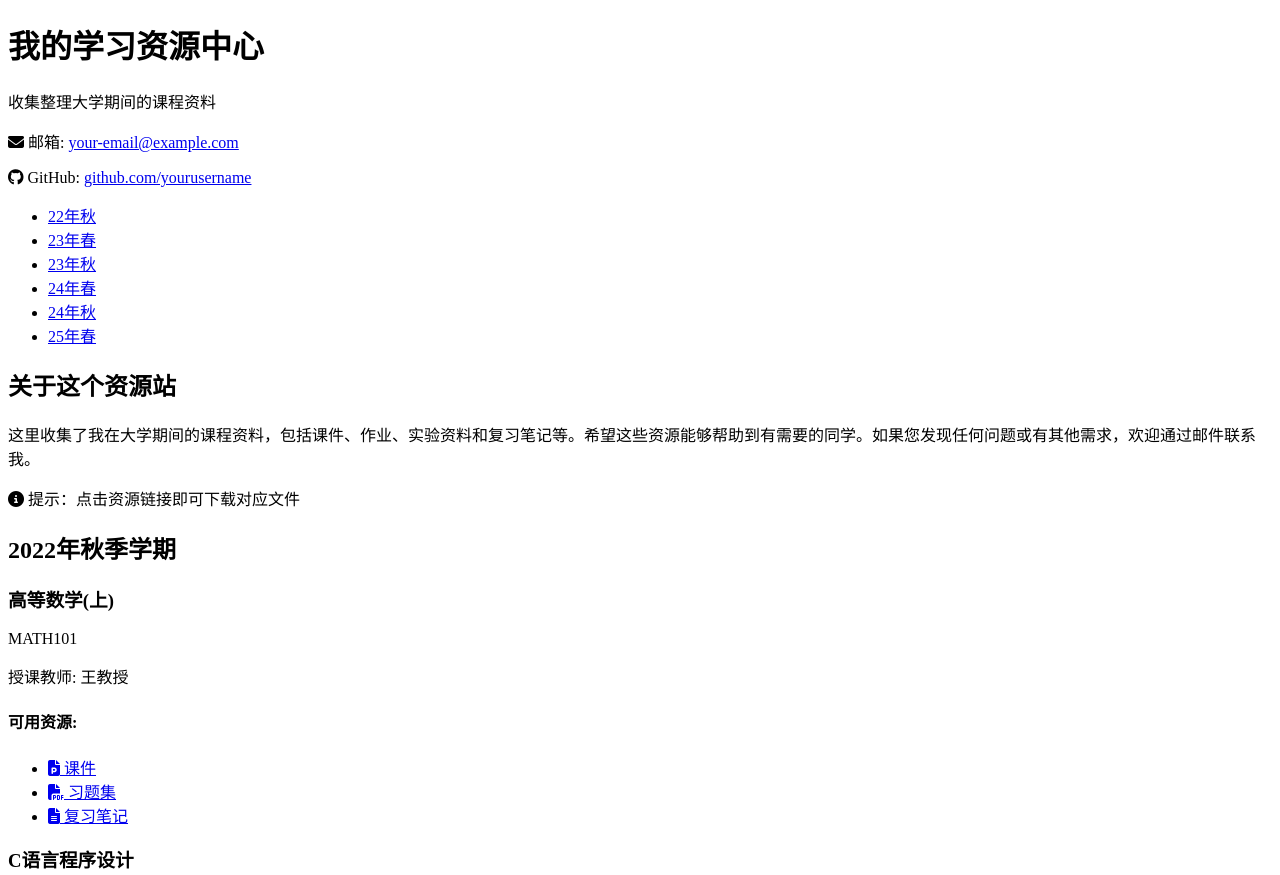
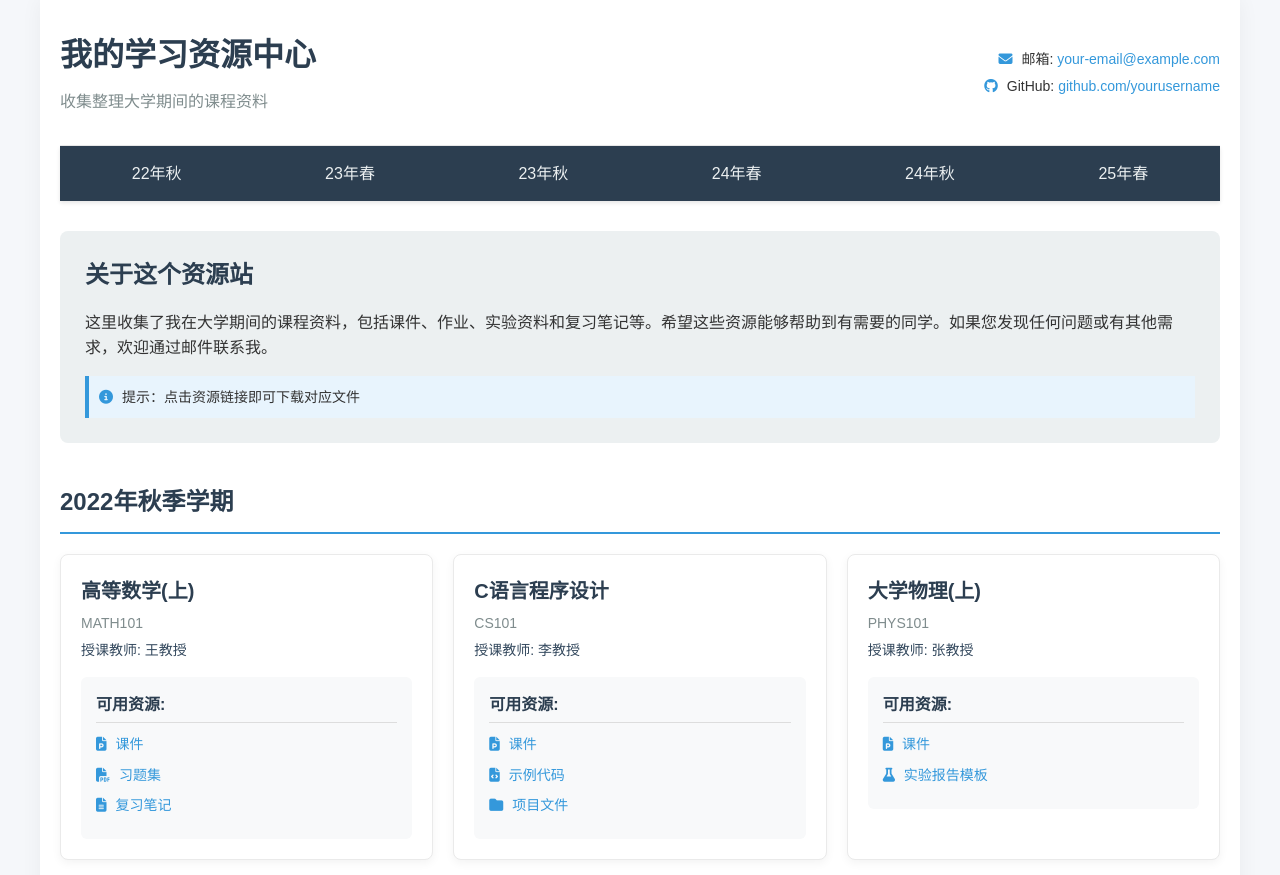
Before and after one commit to LiwenXu-dot/LiwenXu-dot.github.io, a plain HTML site: page index.html in a window 1280 px wide. Shown: the top 875 px of the page. Drawn offline with Linux system fonts and the light colour scheme; a script that the page names is missing.

Commit message:
Update index.html

```diff
--- a/index.html
+++ b/index.html
@@ -4,7 +4,7 @@
     <meta charset="UTF-8">
     <meta name="viewport" content="width=device-width, initial-scale=1.0">
     <title>我的学习资源中心</title>
-    <link rel="stylesheet" href="styles.css">
+    <link rel="stylesheet" href="personal-website-css.css">
     <link rel="stylesheet" href="https://cdnjs.cloudflare.com/ajax/libs/font-awesome/6.4.0/css/all.min.css">
 </head>
 <body>
```
